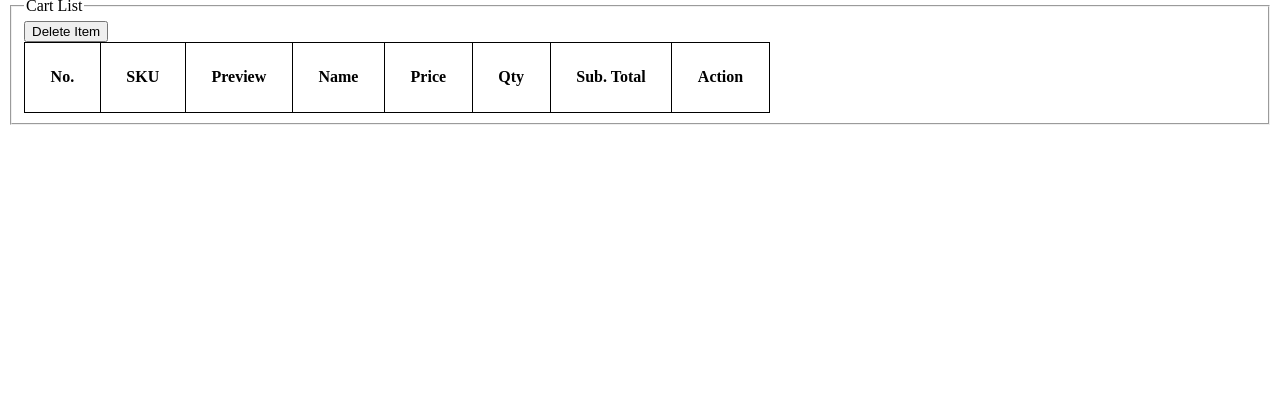
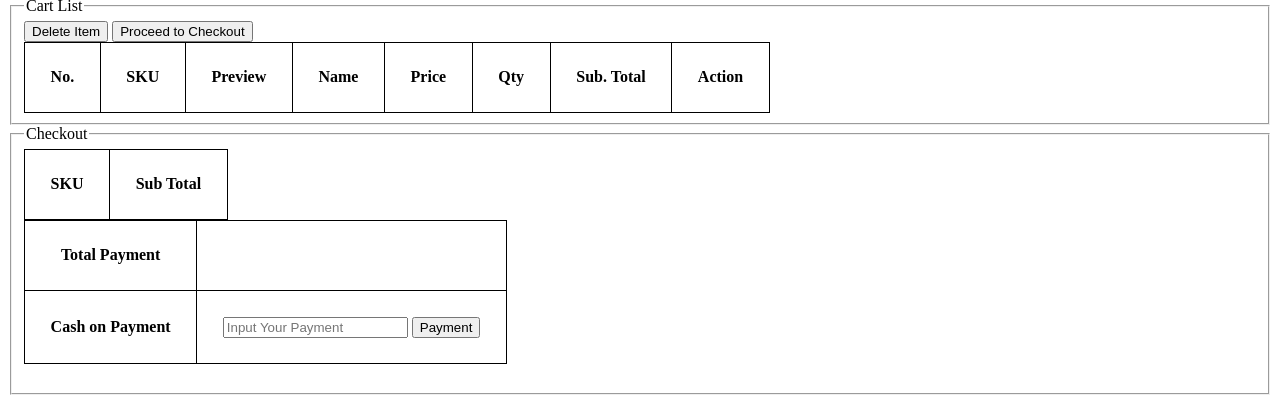
Before and after one commit to thareqkemaal/JCLS02_FND_Market_Kemal, a plain HTML site: page index.html in a window 1280 px wide. Shown: the part 706-1109 px from the top of the page. Before the commit the page ends 839 px from the top, so only its background shows below. Drawn offline with Linux system fonts and the light colour scheme.

Commit message:
Added Payment Feature

```diff
--- a/index.html
+++ b/index.html
@@ -69,6 +69,7 @@
         <fieldset>
             <legend>Cart List</legend>
             <button type="button" onclick="deleteItem()">Delete Item</button>
+            <button type="button" onclick="checkoutBtn()">Proceed to Checkout</button>
             <br>
             <table>
                 <thead>
@@ -88,6 +89,34 @@
                 </tbody>
             </table>
         </fieldset>
+        <fieldset>
+            <legend>Checkout</legend>
+            <table>
+                <thead>
+                    <tr>
+                        <th>SKU</th>
+                        <th>Sub Total</th>
+                    </tr>
+                </thead>
+                <tbody id="checkout">
+
+                </tbody>
+            </table>
+            <table>
+                <thead>
+                    <tr>
+                        <th>Total Payment</th>
+                        <th style="text-align: left;" id="sum"></th>
+                    </tr>
+                    <tr>
+                        <th>Cash on Payment</th>
+                        <th><input id="cash" type="number" placeholder="Input Your Payment">
+                            <button id="payment" type="button" onclick="paymentBtn()">Payment</button></th>
+                    </tr>
+                </thead>
+            </table>
+            <h3 id="cashdisplay"></h3>
+        </fieldset>
     </div>
 </body>
 <script src="./index.js"></script>
--- a/index.js
+++ b/index.js
@@ -224,6 +224,9 @@ class BuyProduct {
     };
 };
 
+// data penampung cart
+let cart = [];
+
 // button function
 const printCart = () => {
     let list = cart.map ((val, idx) => {
@@ -246,8 +249,6 @@ const printCart = () => {
     document.getElementById("cartlist").innerHTML = list.join("");
 };
 
-// data penampung cart
-let cart = [];
 
 const buyBtn = (valueid) => {
     // mengurangi stok pada database
@@ -358,3 +359,81 @@ const deleteItem = () => {
     printCart()
     printData()
 };
+
+/////////////////////////// CHECKOUT FEATURE //////////////////////////////////////
+let arr = [];
+
+const printPayment = (data = arr) => {
+    let list = data.map ((val, idx) => {
+        return `
+        <tr>
+        <td>${val.sku}</td>
+        <td>Rp. ${val.subtotal.toLocaleString("id")}</td>
+        </tr>`
+    });
+    document.getElementById("checkout").innerHTML = list.join("");
+};
+
+const checkoutBtn = () => {
+    cart.forEach((val, idx) => {
+        if (document.getElementById(`checkitem${val.id}`).checked == true){
+            arr.push({id: val.id, sku: val.sku, subtotal: val.subtotal});
+        }
+    });
+
+    arr.forEach((val, idx) => {
+        let cartIndex = cart.findIndex((value) => value.id == val.id)
+        cart.splice(cartIndex, 1);
+    });
+    console.log(`ini cart`, cart);
+    console.log(`ini arr`, arr);
+
+    printCart();
+    printPayment();
+
+    let sum = 0; // string
+    arr.forEach((val, idx) => {
+        if (arr[idx].subtotal > 0){
+            sum += arr[idx].subtotal;
+        }
+    });
+    console.log(sum);
+
+    let summary = `Rp. ${sum.toLocaleString("id")}`
+    document.getElementById("sum").innerHTML = summary;
+};
+
+const paymentBtn = () => {
+    let cash = parseInt(document.getElementById("cash").value);
+        console.log(`Ini pembayaran`, cash)
+    let sum = 0; // string
+    arr.forEach((val, idx) => {
+        if (arr[idx].subtotal > 0){
+            sum += arr[idx].subtotal;
+        }
+    });
+    let totalPayment = parseInt(sum);
+        console.log(`Ini totalpayment`, totalPayment);
+
+    let calculate = cash - totalPayment;
+        console.log(`Ini calculate`, calculate);
+
+    if (calculate == 0){
+        alert(`Pembelian Anda Berhasil✅`);
+        arr.splice(0, arr.length);
+        printPayment();
+        document.getElementById("sum").innerHTML = null;
+        document.getElementById("cash").value = null;
+    } else if (calculate > 0){
+        alert(`Pembelian Anda Berhasil✅. \nBerikut Kembalian Anda Rp. ${calculate.toLocaleString("id")}`);
+        arr.splice(0, arr.length);
+        printPayment();
+        document.getElementById("sum").innerHTML = null;
+        document.getElementById("cash").value = null;
+    } else if (calculate < 0){
+        let minus = -calculate;
+        let text = `Maaf Uang Anda Kurang Rp. ${minus.toLocaleString("id")}`
+        document.getElementById("cashdisplay").innerHTML = text;
+        document.getElementById("cash").value = null;
+    }
+};
```
